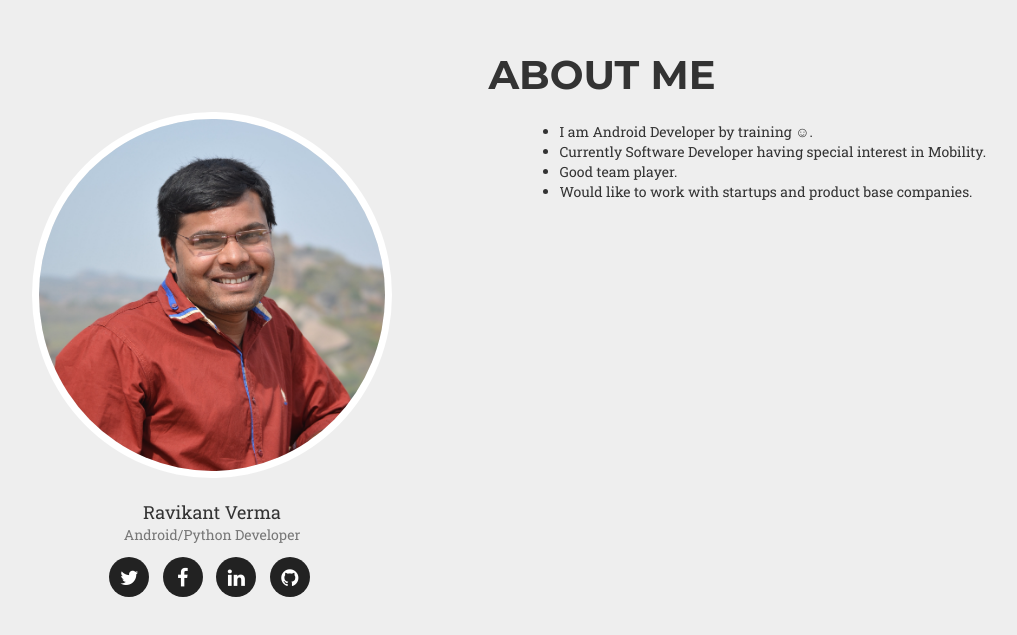
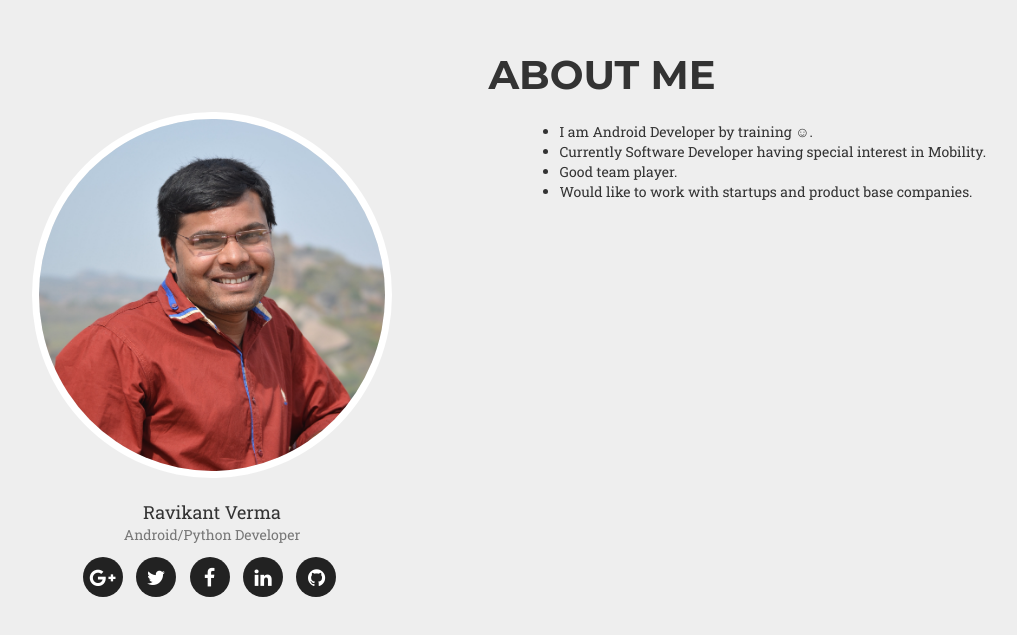
Before and after one commit to Ravikant02/ravikant02.github.io, a plain HTML site: page index.html in a window 1280 px wide. Shown: the part 2956-3591 px from the top of the page, without its empty margins (38-1055 px from the left). Drawn offline with nearby package versions, Linux system fonts and the light colour scheme; a web font is replaced by a local one.

Commit message:
added g plus link

```diff
--- a/index.html
+++ b/index.html
@@ -297,6 +297,7 @@
                         <h4>Ravikant Verma</h4>
                         <p class="text-muted">Android/Python Developer</p>
                         <ul class="list-inline social-buttons">
+                            <li><a href="https://plus.google.com/u/0/104732482748167613831"><i class="fa fa-google-plus"></i></a></li>
                             <li><a href="https://twitter.com/ravikant02"><i class="fa fa-twitter"></i></a>
                             </li>
                             <li><a href="https://www.facebook.com/ravikant.verma.1042"><i class="fa fa-facebook"></i></a>
```
Also changed, not shown: img/nj.jpg (deleted), img/tdd_1.png (deleted), img/tdd_2.jpeg (deleted), img/tdd_refactoring.png (deleted).
